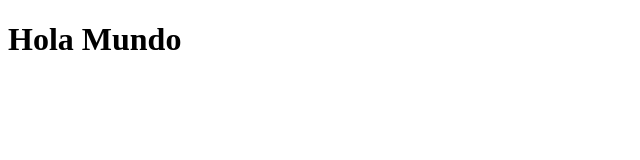
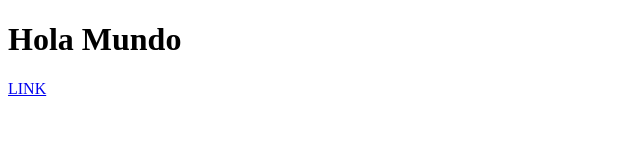
Before and after one commit to AsaelCerros/intro, a plain HTML site: page index.html in a window 1280 px wide. Shown: the full height of the page, 0-640 px from the left. Drawn offline with Linux system fonts and the light colour scheme.

Commit message:
Implemented link to access the website of the world's best university

```diff
--- a/index.html
+++ b/index.html
@@ -6,5 +6,6 @@
 </head>
 <body>
 <h1>Hola Mundo</h1>
+<a href="https://www.utch.edu.mx/">LINK</a>
 </body>
 </html>
```
